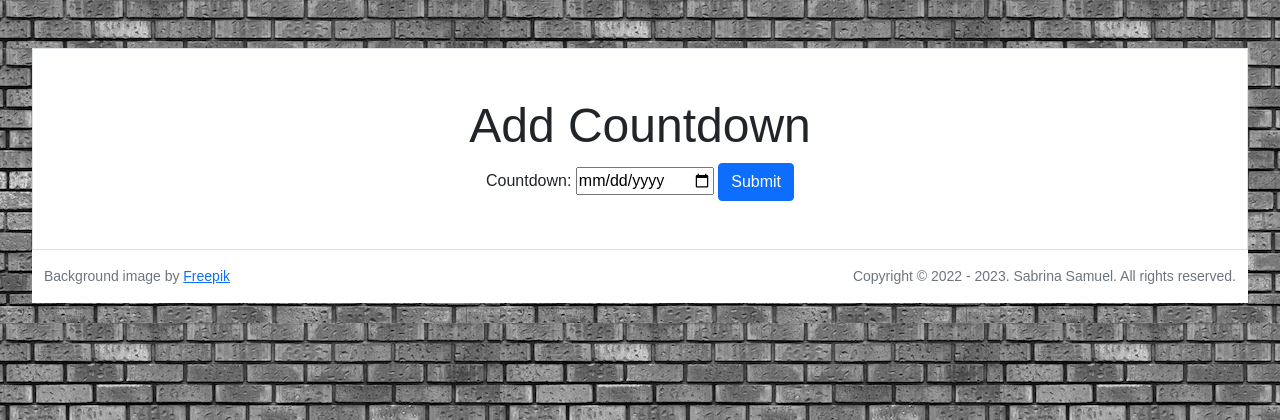
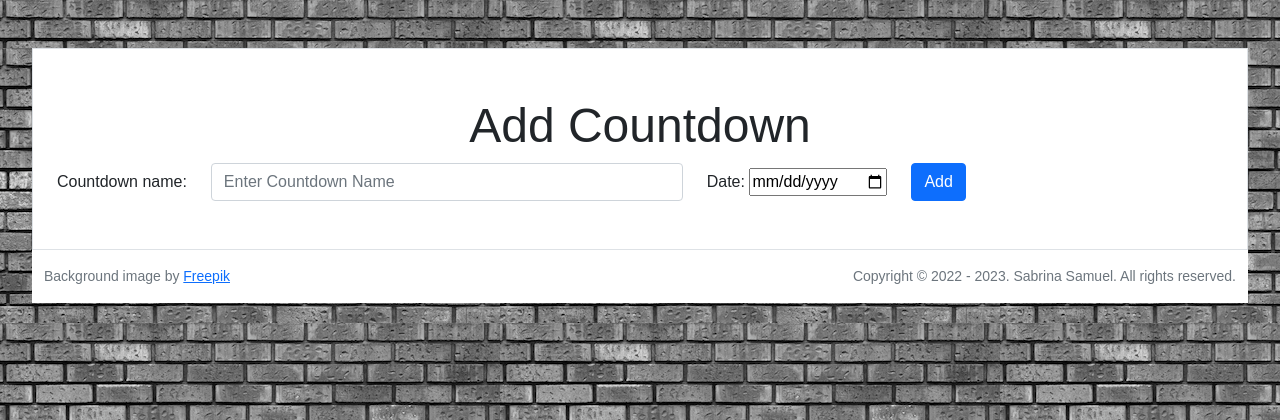
Before and after one commit to ssrome/cs50-final-project, a Flask app: page /add-countdown in a window 1280 px wide. Shown: the top 420 px of the page. Run offline with Flask 2, Linux system fonts and the light colour scheme; some libraries are stand-ins or nearby versions; some web fonts are replaced.

Commit message:
Add input field for countdown name

```diff
--- a/templates/add-countdown.html
+++ b/templates/add-countdown.html
@@ -1,10 +1,33 @@
 {% extends "layout.html" %} {% block title %} Home {% endblock %} {% block main
 %}
 <h1>Add Countdown</h1>
-<form action="/add-countdown">
-    <label for="countdown">Countdown:</label>
-    <input type="date" id="countdown" name="countdown">
-    <input type="submit" value="Submit" class="btn btn-primary">
+
+<form method="POST" action="/add-countdown">
+  <div class="row g-6 align-items-center mx-auto">
+      <div class="col-auto"><label for="new-countdown" class="col-form-label">Countdown name:</label></div>
+      <div class="col-5">
+        <input
+        type="text"
+        class="form-control"
+        id="new-countdown"
+        name="new-countdown"
+        placeholder="Enter Countdown Name"
+      />
+    </div>
+      <div class="col-auto">
+          <label for="countdown">Date:</label>
+          <input type="date" id="countdown" name="countdown">
+      </div>
+      <div class="col-auto">
+      <Button type="submit" name="add-countdown-event" class="btn btn-primary" >
+        Add
+        </Button>
+    </div>
+  </div>
 </form>
 
+
+
+
+
 {% endblock %}
--- a/templates/index.html
+++ b/templates/index.html
@@ -6,7 +6,7 @@
 
 <div class="my-3">
     <a>Add ToDo</a>
-    <span class="px-2"><a href="add-countdown">Add Countdown</a></span>
+    <span class="px-2"><a href="/add-countdown">Add Countdown</a></span>
 </div>
 
 
```
Also changed, not shown: tests/test_app.py (+14 -6 lines).
